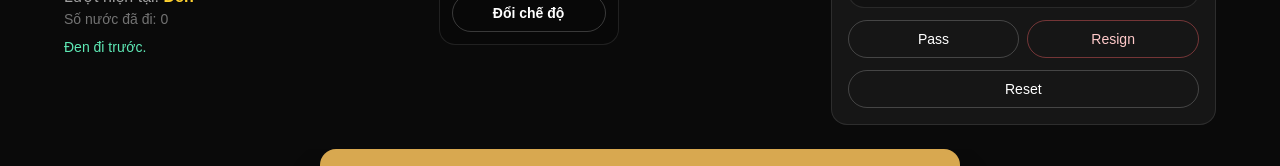
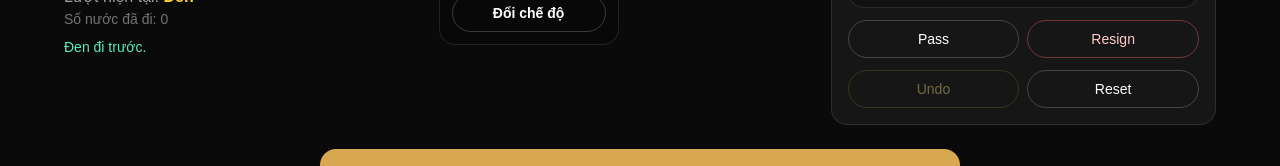
Before and after one commit to lmtvinh/go-vay-ai, a Next.js app: page /play/bot in a window 1280 px wide. Shown: the part 175-341 px from the top of the page. Built offline with nearby package versions, Linux system fonts and the light colour scheme.

Commit message:
feat: add undo move support

```diff
--- a/components/goban/GoBoard.tsx
+++ b/components/goban/GoBoard.tsx
@@ -63,6 +63,78 @@ function countStones(board: Board) {
     return {
         black,
         white,
+    };
+}
+
+function cloneBoard(board: Board): Board {
+    return board.map((row) => [...row]);
+}
+
+function rebuildGameFromMoves({
+    moves,
+    boardSize,
+}: {
+    moves: Move[];
+    boardSize: number;
+}) {
+    let rebuiltBoard = createEmptyBoard(boardSize);
+    let blackCapturedCount = 0;
+    let whiteCapturedCount = 0;
+    let nextPlayer: Player = "black";
+    let lastStonePoint: Point | null = null;
+    let previousBoardForKo: Board | null = null;
+
+    for (const move of moves) {
+        if (move.type === "stone") {
+            const boardBeforeMove = cloneBoard(rebuiltBoard);
+
+            const result = placeStone(
+                rebuiltBoard,
+                move.row,
+                move.col,
+                move.player
+            );
+
+            if (result.ok) {
+                rebuiltBoard = result.board;
+                previousBoardForKo = boardBeforeMove;
+                lastStonePoint = {
+                    row: move.row,
+                    col: move.col,
+                };
+
+                if (move.player === "black") {
+                    blackCapturedCount += result.captured.length;
+                } else {
+                    whiteCapturedCount += result.captured.length;
+                }
+
+                nextPlayer = getOpponent(move.player);
+            }
+
+            continue;
+        }
+
+        if (move.type === "pass") {
+            nextPlayer = getOpponent(move.player);
+            lastStonePoint = null;
+            previousBoardForKo = null;
+            continue;
+        }
+
+        if (move.type === "resign") {
+            nextPlayer = move.winner;
+            lastStonePoint = null;
+        }
+    }
+
+    return {
+        board: rebuiltBoard,
+        blackCaptured: blackCapturedCount,
+        whiteCaptured: whiteCapturedCount,
+        currentPlayer: nextPlayer,
+        lastMovePoint: lastStonePoint,
+        koPreviousBoard: previousBoardForKo,
     };
 }
 
@@ -847,6 +919,66 @@ export default function GoBoard({
         );
     }
 
+    function handleUndo() {
+        if (isBotThinking) {
+            showError("Bot đang suy nghĩ. Hãy chờ bot đi xong rồi mới Undo.");
+            return;
+        }
+
+        if (moveHistory.length === 0) {
+            showError("Chưa có nước đi nào để Undo.");
+            return;
+        }
+
+        if (gameStatus === "finished") {
+            setGameStatus("playing");
+            setWinner(null);
+            setEndReason(null);
+            setShowGameEndPopup(false);
+        }
+
+        let undoCount = 1;
+
+        if (gameMode === "human-vs-bot") {
+            undoCount = Math.min(2, moveHistory.length);
+        }
+
+        const nextMoves = moveHistory.slice(0, Math.max(0, moveHistory.length - undoCount));
+
+        const rebuilt = rebuildGameFromMoves({
+            moves: nextMoves,
+            boardSize,
+        });
+
+        botTurnIdRef.current += 1;
+
+        setBoard(rebuilt.board);
+        setMoveHistory(nextMoves);
+        setBlackCaptured(rebuilt.blackCaptured);
+        setWhiteCaptured(rebuilt.whiteCaptured);
+        setCurrentPlayer(rebuilt.currentPlayer);
+        setLastMovePoint(rebuilt.lastMovePoint);
+        setKoPreviousBoard(rebuilt.koPreviousBoard);
+        setSelectedPoint(null);
+        setFocusedHistoryPoint(null);
+        setConsecutivePasses(0);
+        setErrorMessage(null);
+        setIsBotThinking(false);
+
+        if (nextMoves.length === 0) {
+            setMessage("Đã Undo về đầu ván.");
+            return;
+        }
+
+        if (gameMode === "human-vs-bot") {
+            setCurrentPlayer(viewerPlayer);
+            setMessage("Đã Undo lượt gần nhất của bạn và bot. Đến lượt bạn.");
+            return;
+        }
+
+        setMessage(`Đã Undo. Đến lượt ${getPlayerLabel(rebuilt.currentPlayer)}.`);
+    }
+
     return (
         <>
             <ErrorPopup
@@ -1063,13 +1195,26 @@ export default function GoBoard({
                             </button>
                         </div>
 
+                        <div className="grid grid-cols-2 gap-2">
+                            <button
+                                type="button"
+                                onClick={handleUndo}
+                                className={`rounded-full border border-amber-300/40 px-5 py-2 text-amber-200 transition hover:bg-amber-400/10 ${moveHistory.length === 0 || isBotThinking
+                                    ? "cursor-not-allowed opacity-40"
+                                    : ""
+                                    }`}
+                            >
+                                Undo
+                            </button>
+
                             <button
                                 type="button"
                                 onClick={handleReset}
-                            className="w-full rounded-full border border-white/20 px-5 py-2 text-white transition hover:bg-white/10"
+                                className="rounded-full border border-white/20 px-5 py-2 text-white transition hover:bg-white/10"
                             >
                                 Reset
                             </button>
+                        </div>
                     </div>
                 </div>
 
```
Lines whose indentation alone changed are shown as unchanged.
